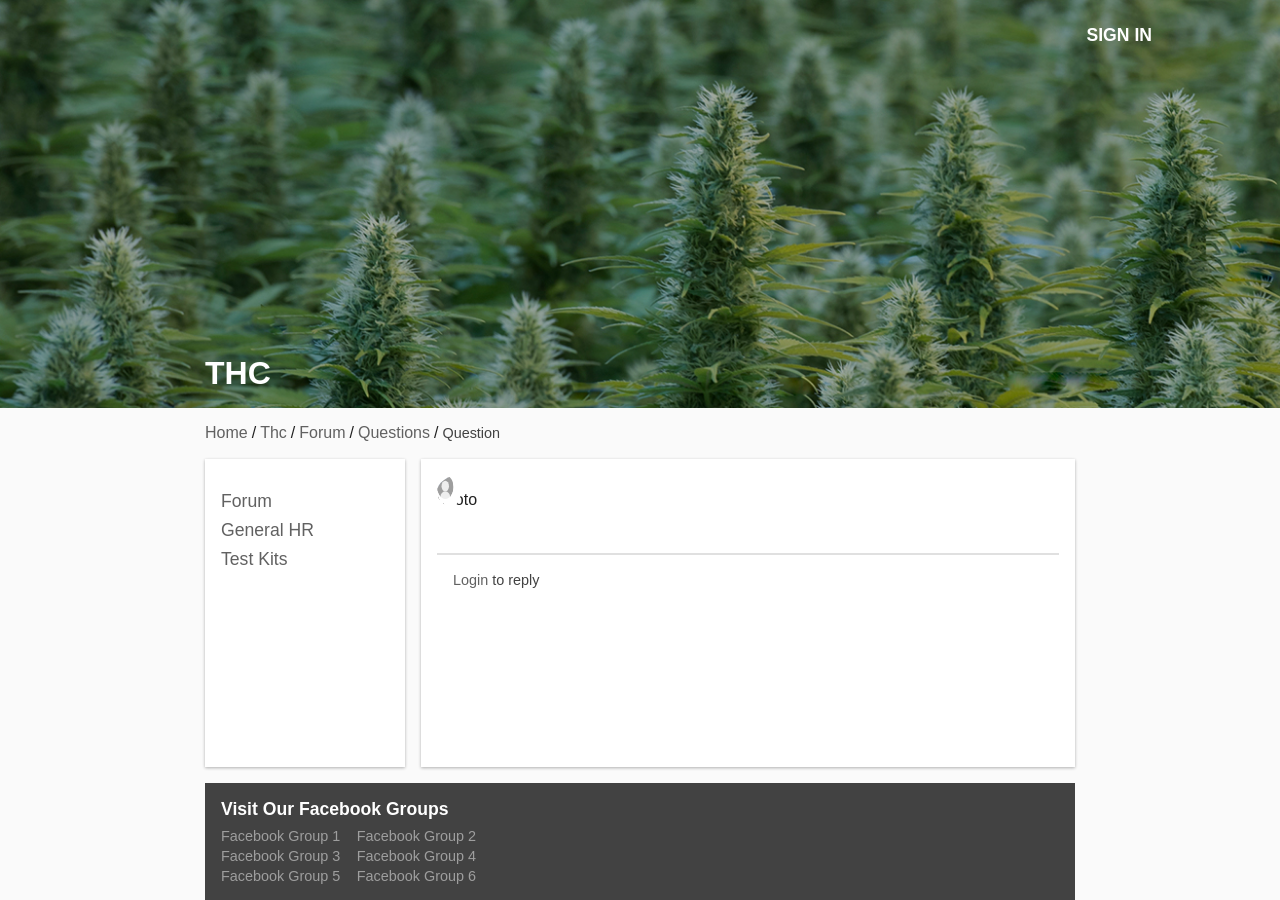
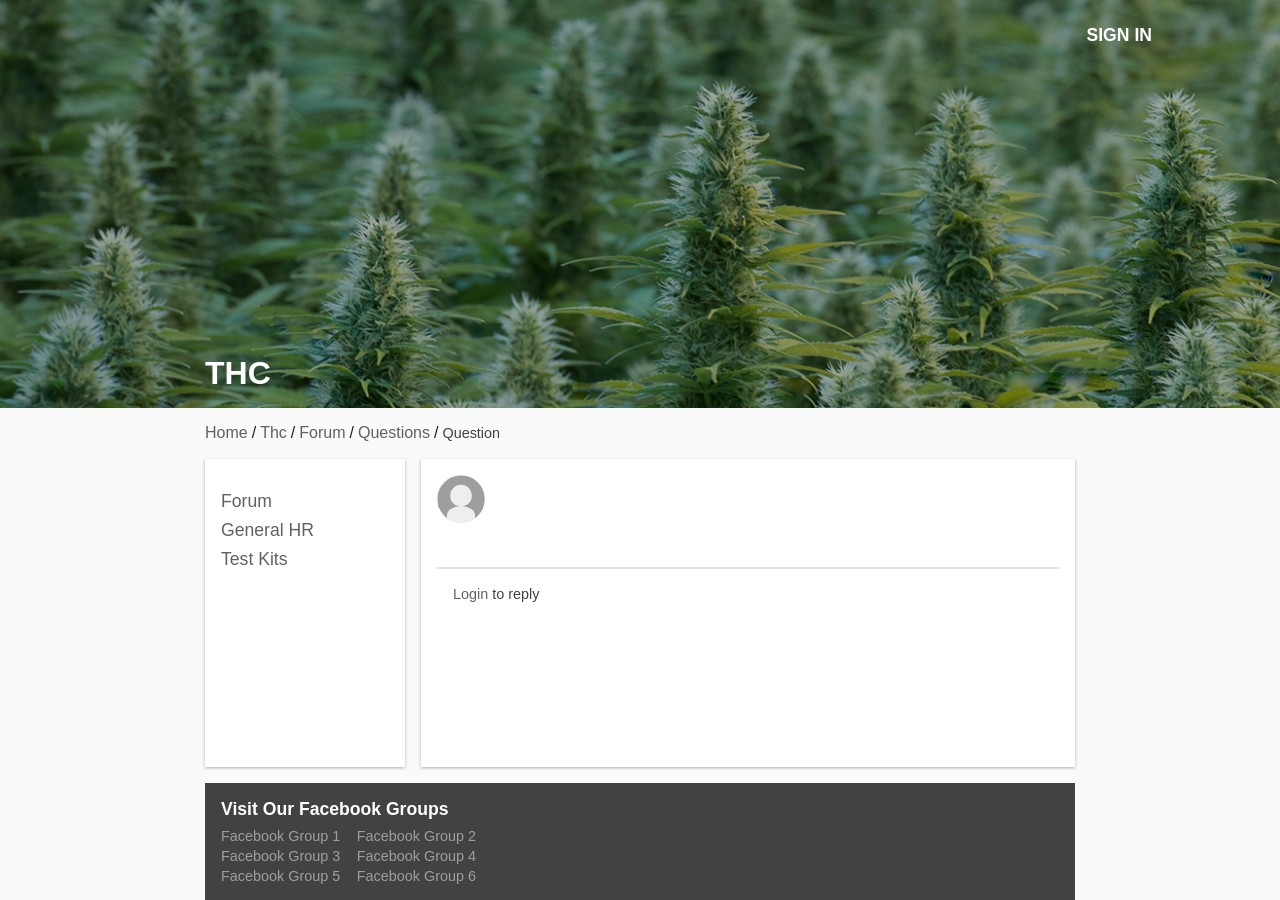
Before and after one commit to thetalkgroups/thetalkgroups.github.io, a Jekyll site: the page built from thc/forum/questions/question.html, in a window 1280 px wide. Built offline with Jekyll 4.4.1, drawn with Linux system fonts in a browser that asks for light colours; nearby versions of some CDN libraries; comment, search, counter and statistics services are not loaded.

Commit message:
added user photo placeholder

```diff
--- a/css/item.scss
+++ b/css/item.scss
@@ -32,27 +32,23 @@
 }
 
 .item__photo, .reply__photo {
-    width: auto;
-    height: auto;
+    width: 48px;
+    height: 48px;
     display: block;
     position: relative;
-    max-height: 48px;
-    max-width: 48px;
     margin-right: 16px;
     border-radius: 50%;
-
-
 }
 .item__photo:after, .reply__photo:after {
     content: "";
     height: 48px;
     width: 48px;
-    background-image: url("/assets/static/user-photo-placeholder.svg");
-    background-size: 48px 48px;
+    background-image: url(/assets/static/user-photo-placeholder.svg);
     display: block;
     position: absolute;
     top: 0;
     left: 0;
+    background-size: 48px;
 }
 .item__name, .reply__name {
     text-transform: capitalize;
```
Also changed, not shown: assets/static/user-photo-placeholder.svg.
